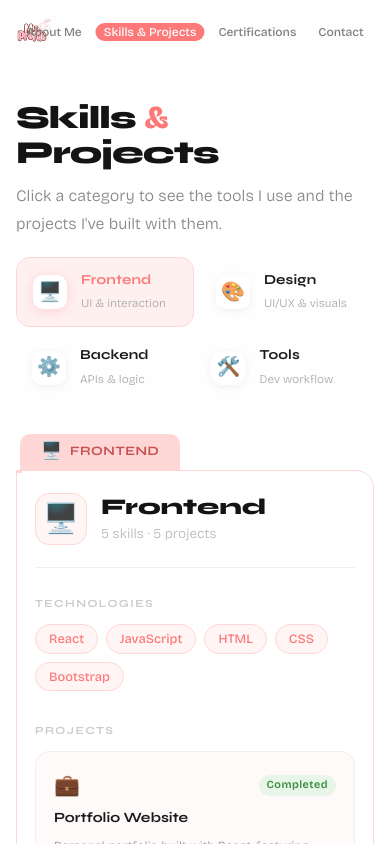
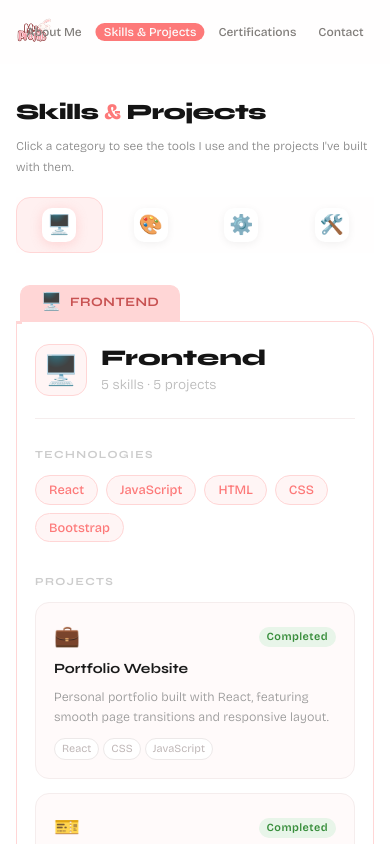
Before and after one commit to AnonymouslyCuteAndSlayed/Portfolio, a React (Vite) app: page / in a window 390 px wide. Both pictures are taken after a click on the button "Skills & Projects". Shown: the top 844 px of the page. Built offline with nearby package versions, Linux system fonts and the light colour scheme.

Commit message:
FE-SkillsPage-SideBar-Responsive

```diff
--- a/src/components/main-page/skills-part/skillsMain.jsx
+++ b/src/components/main-page/skills-part/skillsMain.jsx
@@ -176,8 +176,8 @@ const Skills = () => {
   return (
     <div className="sp-wrapper">
       <div className="sp-header">
-        <h1>Skills <em>&</em> Projects</h1>
-        <p>Click a category to see the tools I use and the projects I've built with them.</p>
+        <h1 className="skills-title">Skills <em>&</em> Projects</h1>
+        <p className="skills-description">Click a category to see the tools I use and the projects I've built with them.</p>
       </div>
 
       <div className="sp-body">
--- a/src/components/main-page/skills-part/styles/skillsMain.css
+++ b/src/components/main-page/skills-part/styles/skillsMain.css
@@ -519,7 +519,32 @@
 }
 
 @media (max-width: 600px) {
+  .skills-title { font-size: 22px !important; }
+  .skills-description { font-size: 12px !important; }
   .sp-wrapper { padding: 36px 16px; }
   .sp-header h1 { font-size: 2rem; }
   .sp-detail { padding: 22px 18px; }
+  .sp-projects-grid { grid-template-columns: 1fr; }
+
+  .sp-sidebar {
+    flex-direction: row;
+    flex-wrap: nowrap;
+    justify-content: space-between;
+    gap: 6px;
+  }
+
+  .sp-cat-btn {
+    flex: 1 1 auto;
+    justify-content: center;
+    padding: 10px 8px;
+    min-width: 0;
+  }
+
+  .sp-cat-label {
+    display: none;
+  }
+
+  .sp-cat-icon {
+    margin: 0;
+  }
 }
```
